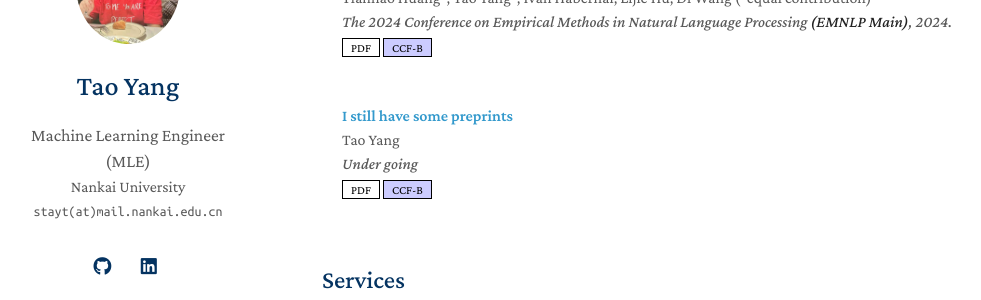
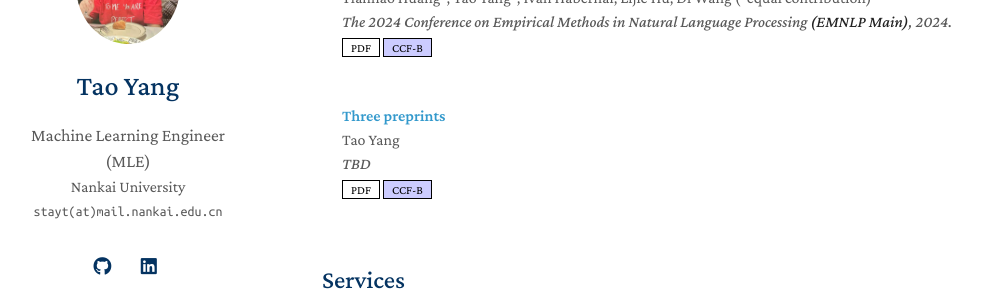
Before and after one commit to stayt1/stayt1.github.io, a Jekyll site: the page built from index.md, in a window 1280 px wide and 900 px high, scrolled down 1061 px. Shown: the part 156-456 px from the top of the window, without its empty margins (148-1129 px from the left). Built offline with Jekyll 4.4.1, drawn with Linux system fonts in a browser that asks for light colours; a style sheet for code colours, icons or effects is not loaded; our own code applies the rules of GitHub Pages for plain Markdown files.

Commit message:
Update publications.yml

```diff
--- a/_data/publications.yml
+++ b/_data/publications.yml
@@ -9,8 +9,8 @@ main:
     conference: The 2024 Conference on Empirical Methods in Natural Language Processing <strong>(EMNLP Main)</strong>, 2024.
     pdf: stayt1.github.io
     ccfb: CCF-B
-  - title: "I still have some preprints"
+  - title: "Three preprints"
     authors: Tao Yang
-    conference: Under going
+    conference: TBD
     pdf: stayt1.github.io
     ccfb: CCF-B
```
